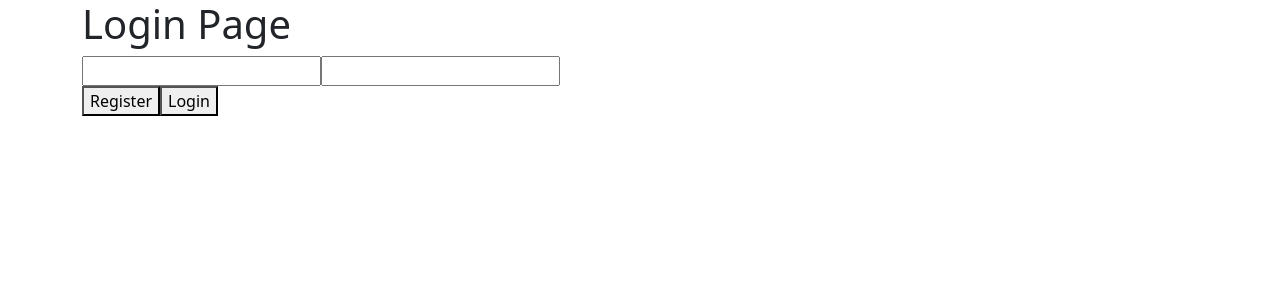
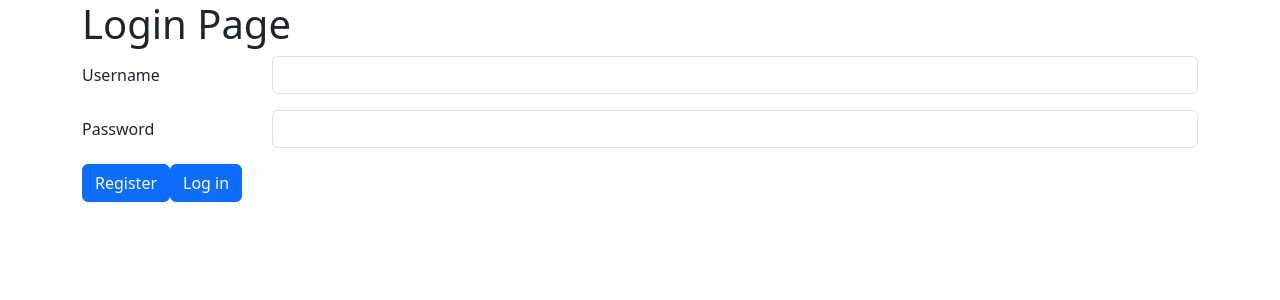
Before and after one commit to mosguinz/csc413-final-project-team-moisty-deadweights, a React (Create React App) app in the folder front-end/: page / in a window 1280 px wide. Shown: the top 300 px of the page. Built offline with nearby package versions, Linux system fonts and the light colour scheme.

Commit message:
Update login page

```diff
--- a/front-end/src/Login.js
+++ b/front-end/src/Login.js
@@ -86,15 +86,22 @@ export default function Login() {
         <div>
             <h1>Login Page</h1>
             {message}
-            <div>
-                <input value={userName} onChange={updateUserName} />
-
-                <input type="password" value={password} onChange={updatePassword} />
-            </div>
-            <div>
-                <button onClick={register}>Register</button>
-                <button onClick={logIn}>Login</button>
-            </div>
+            <form>
+                <div class="row mb-3">
+                    <label for="inputUsername" class="col-sm-2 col-form-label">Username</label>
+                    <div class="col-sm-10">
+                        <input value={userName} onChange={updateUserName} type="text" class="form-control" id="inputUsername" />
+                    </div>
+                </div>
+                <div class="row mb-3">
+                    <label for="inputPassword" class="col-sm-2 col-form-label">Password</label>
+                    <div class="col-sm-10">
+                        <input value={password} onChange={updatePassword} type="password" class="form-control" id="inputPassword" />
+                    </div>
+                </div>
+                <button onClick={register} type="submit" class="btn btn-primary">Register</button>
+                <button onClick={logIn} type="submit" class="btn btn-primary">Log in</button>
+            </form>
         </div>
     );
 }
```
